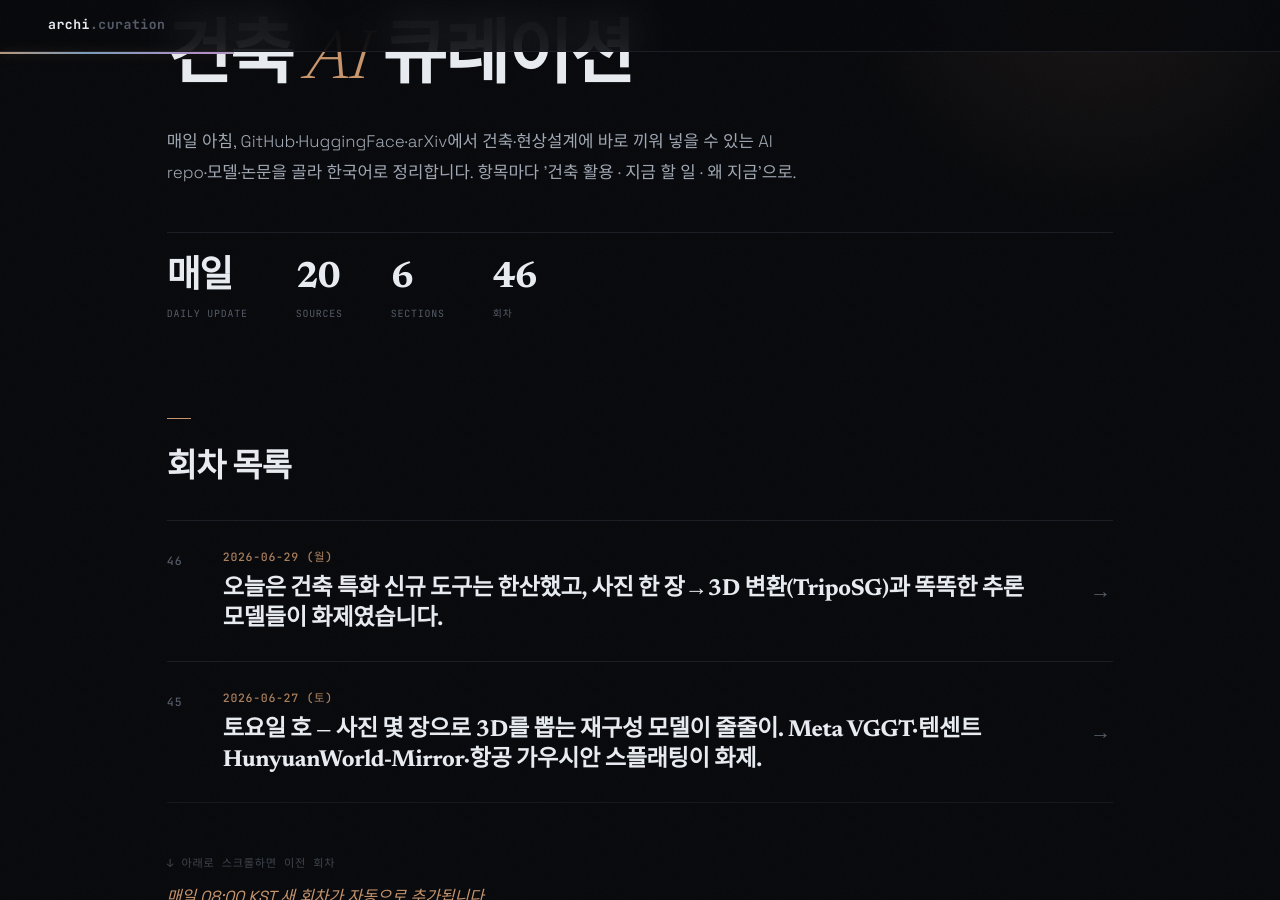
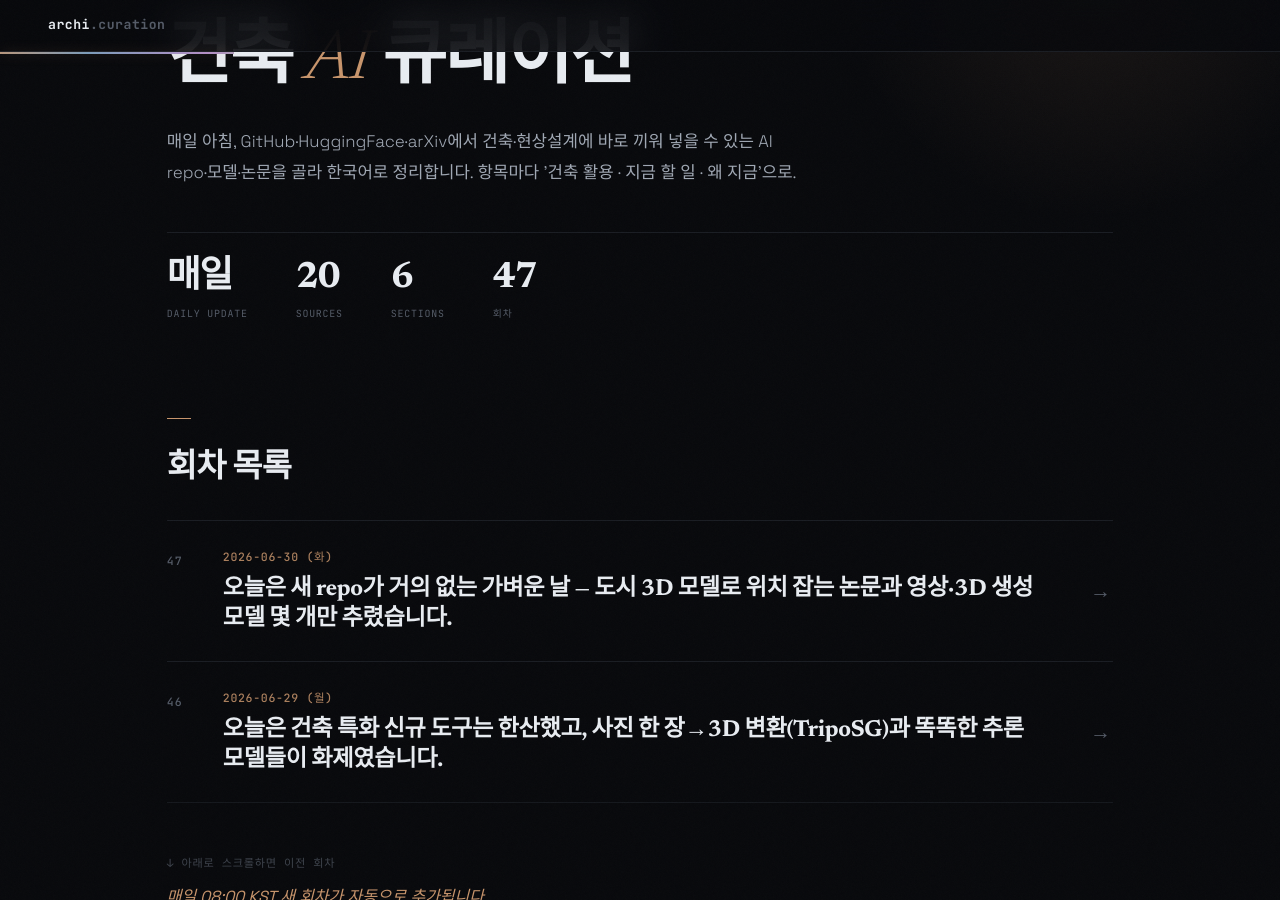
Before and after one commit to ghkch5gh-jpg/ainews-curation, a Jekyll site: the page built from index.md, in a window 1280 px wide and 900 px high, scrolled down 190 px. Built offline with Jekyll 4.4.1, drawn with Linux system fonts in a browser that asks for light colours; some web fonts are replaced.

Commit message:
daily: 2026-06-30

```diff
--- /dev/null
+++ b/2026-06-30_화.md
@@ -0,0 +1,81 @@
+---
+title: 2026-06-30 (화)
+eyebrow: ARCH · AI CURATION
+hero_title: "2026 · 06 · 30 <em>(화)</em>"
+description: "오늘은 새 repo가 거의 없는 가벼운 날 — 도시 3D 모델로 위치 잡는 논문과 영상·3D 생성 모델 몇 개만 추렸습니다."
+summary: 오늘은 새 repo가 거의 없는 가벼운 날 — 도시 3D 모델로 위치 잡는 논문과 영상·3D 생성 모델 몇 개만 추렸습니다.
+---
+
+<div class="news">
+<section class="news-flow-sec reveal"><h2 class="news-flow__t">이번 회차 흐름</h2><div class="news-flow"><p>안녕하세요! 오늘은 솔직히 수확이 얇은 날입니다. GitHub 인기 저장소와 이미지→3D 모델 대부분이 지난 회차에서 이미 다룬 것들이라, 같은 걸 또 내밀지 않으려고 항목 수를 확 줄였어요. 그래도 건축·도시에 바로 와닿는 알맹이는 몇 개 건졌습니다. 특히 '드론 사진 한 장을 도시 3D 모델(LoD 건물 모델)에 맞춰서 정확한 위치·각도를 찾아내는' 연구가 눈에 띄었고, 도시 전체를 3D로 재구성해 진짜 정사영상(위에서 똑바로 내려다본 도면용 항공사진)을 만드는 흐름도 계속 커지고 있어요. 오늘은 양보다 '내 일에 진짜 붙는가'로만 골랐습니다.</p></div></section>
+<section class="news-sec">
+<h2 class="news-sec__t">오늘의 헤드라인</h2>
+<article class="ni reveal">
+  <header class="ni__h">
+    <span class="ni__n">01</span>
+    <a class="ni__t" href="https://arxiv.org/abs/2606.27444" target="_blank" rel="noopener">드론 사진을 도시 3D 모델에 맞춰 위치·각도를 찾는 SemCityLoc (코드·데이터 공개) <span class="ni__arrow">↗</span></a>
+    <span class="ni__tr"><span class="ni__src">arXiv</span><span class="ni__score">7/10</span></span>
+  </header>
+  <p class="ni__body">드론으로 찍은 항공사진 한 장이 '도시 어디에서, 어느 각도로' 찍혔는지를 정밀하게 알아내는 연구입니다. GNSS(GPS) 신호에 의존하던 기존 방식과 달리, 도시 표준 3D 건물 모델(LoD1~LoD3 — 건물을 단순 박스부터 창문 디테일까지 단계별로 표현한 모델)에 사진을 맞춰 끼워 6자유도(위치+각도) 위치를 잡아요. AI가 사진에서 '여긴 건물 면, 여긴 바닥' 식으로 의미를 읽고, 3D 모델 표면과 겹쳐 맞추는 방식입니다. 도심 협곡처럼 비슷한 건물이 반복되는 곳에서도 평균 오차를 9.89m에서 2.62m로 줄였습니다.</p>
+  <ul class="ni__pts"><li>GPS 없이 도시 3D 건물 모델(LoD)만으로 항공사진 위치·자세 추정</li><li>코드·데이터(SemCityLockeD 벤치마크)를 albertchen98.github.io/SemCityLoc 에 공개</li><li>도심에서 위치 오차 9.89m → 2.62m, 재현율 최대 36%p 향상</li></ul>
+  <div class="ni__meta">
+    <div class="ni__row"><dt>얻는 것</dt><dd>현상설계 초반 '대지 현황·주변 맥락'을 잡을 때, 드론 사진을 도시 3D 모델 좌표에 정확히 얹어 컨텍스트 모델을 빠르게 세팅하는 데 응용할 수 있어요. 지금 당장 끼워 쓰긴 연구 단계지만, LoD 기반 도시 모델을 쓰는 한국 도시 데이터와 궁합이 좋습니다.</dd></div>
+    <div class="ni__row ni__row--do"><dt>지금 할 일</dt><dd><p class="ni__do-text">프로젝트 페이지(albertchen98.github.io/SemCityLoc)에서 코드를 받아 Claude Code에 &quot;내 드론 사진과 도시 LoD 모델로 위치 추정 예제를 돌려보게 정리해줘&quot;라고 시켜보세요.</p></dd></div>
+    <div class="ni__row ni__row--why"><dt>왜 지금</dt><dd>사진·드론을 측량 데이터처럼 쓰려는 흐름이 커지는 지금, '코드까지 공개된' 도시 정합 연구라 바로 만져볼 수 있습니다.</dd></div>
+  </div>
+  <footer class="ni__f"><span class="ni__verified">✓ 원문 대조</span><a class="ni__story" href="https://arxiv.org/abs/2606.27444" target="_blank" rel="noopener">스토리 →</a></footer>
+</article>
+</section>
+<section class="news-sec">
+<h2 class="news-sec__t">모델 · 데이터셋</h2>
+<article class="ni reveal">
+  <header class="ni__h">
+    <span class="ni__n">02</span>
+    <a class="ni__t" href="https://huggingface.co/fal/LTX-2.3-3DREAL-LoRA" target="_blank" rel="noopener">정지 이미지를 실사 3D 영상으로 바꾸는 LTX 영상 LoRA <span class="ni__arrow">↗</span></a>
+    <span class="ni__tr"><span class="ni__src">HuggingFace</span><span class="ni__score">5/10</span></span>
+  </header>
+  <p class="ni__body">한 장의 이미지를 짧은 실사풍 3D 카메라 무빙 영상으로 만들어주는 LTX 영상 생성 모델용 LoRA(기존 큰 모델에 끼우는 작은 보조 학습 조각)입니다. 비유하면 렌더 정지컷을 '카메라가 천천히 도는 워크스루 영상'으로 자동 변환하는 도구예요. 무거운 영상 모델 전체를 새로 학습하지 않고, 이 작은 조각만 얹어 '3D→실사(render-to-real)' 느낌을 입힙니다.</p>
+  <ul class="ni__pts"><li>이미지 한 장 → 실사풍 3D 카메라 무빙 영상</li><li>큰 영상 모델에 얹는 가벼운 LoRA 형태라 적용 부담이 적음</li><li>Hugging Face에서 바로 받아 ComfyUI 등으로 실행 가능</li></ul>
+  <div class="ni__meta">
+    <div class="ni__row"><dt>얻는 것</dt><dd>현상설계 발표에서 정지 렌더 한 장을 짧은 무빙 영상으로 바꿔 PPT보다 한 단계 위 인상을 줄 수 있어요. 정밀 BIM 워크스루를 대체하진 못하지만, 컨셉 단계 무드 영상 만들기엔 충분합니다.</dd></div>
+    <div class="ni__row ni__row--do"><dt>지금 할 일</dt><dd><p class="ni__do-text">Hugging Face 모델 페이지(fal/LTX-2.3-3DREAL-LoRA)에서 LoRA를 받아 &quot;내 렌더 이미지를 입력으로 짧은 카메라 무빙 영상을 뽑게 세팅해줘&quot;라고 Claude Code에 요청.</p></dd></div>
+    <div class="ni__row ni__row--why"><dt>왜 지금</dt><dd>영상 생성이 가벼운 LoRA로 손쉽게 커스터마이즈되는 시점이라, 발표용 무드 영상 제작 문턱이 크게 낮아졌습니다.</dd></div>
+  </div>
+  <footer class="ni__f"><span class="ni__verified">✓ 원문 대조</span><a class="ni__story" href="https://huggingface.co/fal/LTX-2.3-3DREAL-LoRA" target="_blank" rel="noopener">스토리 →</a></footer>
+</article>
+<article class="ni reveal">
+  <header class="ni__h">
+    <span class="ni__n">03</span>
+    <a class="ni__t" href="https://huggingface.co/xishushu/SyncHuman" target="_blank" rel="noopener">사진 한 장으로 사람 3D 모델 만드는 SyncHuman <span class="ni__arrow">↗</span></a>
+    <span class="ni__tr"><span class="ni__src">HuggingFace</span><span class="ni__score">3/10</span></span>
+  </header>
+  <p class="ni__body">사람 사진 한 장을 입력하면 3D 인물 모델을 만들어주는 image-to-3D 모델입니다. 건물이 아니라 사람 형상에 특화된 도구예요. 건축 실무와 직접 관계는 옅지만, 렌더·VR 장면에 넣을 스케일 피규어(공간 크기를 가늠시키는 사람 모형)를 빠르게 만들 때 쓸 수 있습니다.</p>
+  <ul class="ni__pts"><li>사진 한 장 → 3D 인물 모델 생성</li><li>건축 직접 용도는 아니고 entourage(배경 인물) 보조용</li><li>Hugging Face에서 공개 — 직접 받아 테스트 가능</li></ul>
+  <div class="ni__meta">
+    <div class="ni__row"><dt>얻는 것</dt><dd>투시도·VR 워크스루에 넣을 스케일 피규어를 손쉽게 확보하는 정도. 건축 핵심 작업과는 무관에 가깝지만, 장면 채우기엔 시도해볼 만합니다.</dd></div>
+    <div class="ni__row ni__row--do"><dt>지금 할 일</dt><dd><p class="ni__do-text">관심 있으면 모델 페이지(xishushu/SyncHuman)에서 받아 &quot;인물 사진으로 3D 피규어를 뽑아 OBJ로 저장하게 해줘&quot;로 한 번 돌려보는 정도면 충분.</p></dd></div>
+    <div class="ni__row ni__row--why"><dt>왜 지금</dt><dd>이미지→3D가 사람·사물로 빠르게 넓어지는 흐름의 한 조각이라, 참고용으로 짚어둡니다.</dd></div>
+  </div>
+  <footer class="ni__f"><span class="ni__verified">✓ 원문 대조</span><a class="ni__story" href="https://huggingface.co/xishushu/SyncHuman" target="_blank" rel="noopener">스토리 →</a></footer>
+</article>
+</section>
+<section class="news-sec">
+<h2 class="news-sec__t">주목할 논문</h2>
+<article class="ni reveal">
+  <header class="ni__h">
+    <span class="ni__n">04</span>
+    <a class="ni__t" href="https://arxiv.org/abs/2606.27412" target="_blank" rel="noopener">보는 각도가 바뀌어도 흔들리지 않는 3D 공간 관계 인식 — TAD <span class="ni__arrow">↗</span></a>
+    <span class="ni__tr"><span class="ni__src">arXiv</span><span class="ni__score">5/10</span></span>
+  </header>
+  <p class="ni__body">3D 공간을 '물체-관계-물체'(예: 의자가 책상 옆에 있다) 그래프로 정리하는 AI인데, 보는 방향이 회전해도 관계 판단이 일관되게 나오도록 고친 연구입니다. '왼쪽·앞' 같은 방향 관계는 시점 따라 바뀌고, '~위에 놓임·~에 붙음' 같은 관계는 그대로여야 하는데, 이 둘을 나눠서(decoupling) 학습합니다. 공간을 사람이 이해하듯 구조화된 데이터로 바꾸는 쪽 연구예요. 프로젝트 페이지(tad-predicate.github.io)에서 자료를 제공합니다.</p>
+  <ul class="ni__pts"><li>3D 장면을 '물체-관계-물체' 그래프(건축 온톨로지의 기초 형태)로 변환</li><li>시점 회전에 강하도록 방향성 관계와 고정 관계를 분리 학습</li><li>회전 증강 학습 없이도 시점 변화에 가장 강한 성능</li></ul>
+  <div class="ni__meta">
+    <div class="ni__row"><dt>얻는 것</dt><dd>BIM 모델이나 스캔한 공간을 '요소 간 관계'로 자동 정리해 건축 온톨로지(공간·요소 관계 규칙)로 만드는 작업의 재료가 됩니다. 다만 일반 실내 장면용이라, 건축 요소로 바로 쓰려면 가공이 필요해요.</dd></div>
+    <div class="ni__row ni__row--do"><dt>지금 할 일</dt><dd><p class="ni__do-text">프로젝트 페이지에서 코드 공개 여부를 확인하고, 공개되면 &quot;내 BIM 추출 데이터로 공간 관계 그래프를 만들어보게 적용해줘&quot;로 시도.</p></dd></div>
+    <div class="ni__row ni__row--why"><dt>왜 지금</dt><dd>공간을 '관계 데이터'로 바꾸는 연구가 법규·온톨로지 자동화의 밑돌이라, 흐름상 알아둘 가치가 있습니다.</dd></div>
+  </div>
+  <footer class="ni__f"><span class="ni__verified">✓ 원문 대조</span><a class="ni__story" href="https://arxiv.org/abs/2606.27412" target="_blank" rel="noopener">스토리 →</a></footer>
+</article>
+</section>
+<div class="news-outro"><span class="news-outro__t">맺음말</span><p>재탕을 피하려다 보니 분량은 적지만, 흐름은 또렷합니다. 사진·드론 영상을 '측량 등급 3D'로 바꾸고, 그걸 도시 표준 모델(IFC·LoD)에 맞춰 거는 연구가 꾸준히 쌓이고 있어요. 현상설계로 치면 '대지 현황을 며칠이 아니라 몇 시간 만에 3D로 확보하는' 미래가 점점 가까워지는 셈입니다. 오늘은 짧게, 내일 더 알찬 걸로 찾아올게요.</p></div>
+</div>
--- a/index.md
+++ b/index.md
@@ -10,12 +10,13 @@ stats:
     lbl: "Sources"
   - num: "6"
     lbl: "Sections"
-  - num: "46"
+  - num: "47"
     lbl: "회차"
 ---
 
 ## 회차 목록
 
+- [2026-06-30 (화) — 오늘은 새 repo가 거의 없는 가벼운 날 — 도시 3D 모델로 위치 잡는 논문과 영상·3D 생성 모델 몇 개만 추렸습니다.](2026-06-30_화.html)
 - [2026-06-29 (월) — 오늘은 건축 특화 신규 도구는 한산했고, 사진 한 장→3D 변환(TripoSG)과 똑똑한 추론 모델들이 화제였습니다.](2026-06-29_월.html)
 - [2026-06-27 (토) — 토요일 호 — 사진 몇 장으로 3D를 뽑는 재구성 모델이 줄줄이. Meta VGGT·텐센트 HunyuanWorld-Mirror·항공 가우시안 스플래팅이 화제.](2026-06-27_토.html)
 - [2026-06-26 (금) — 사진→3D 재구성 모델(Map Anything·Hunyuan3D-Omni)과 컨셉 렌더용 Krea-2가 한꺼번에 풀린 날입니다.](2026-06-26_금.html)
```
